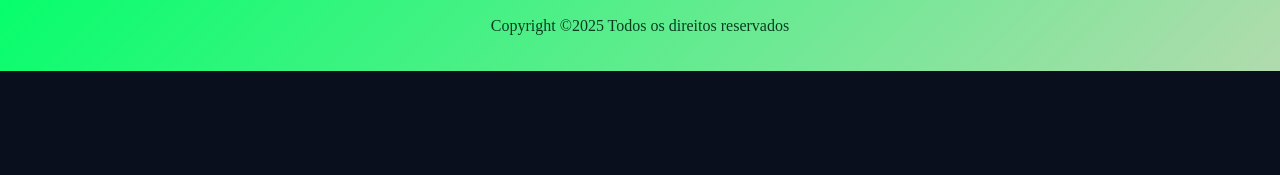
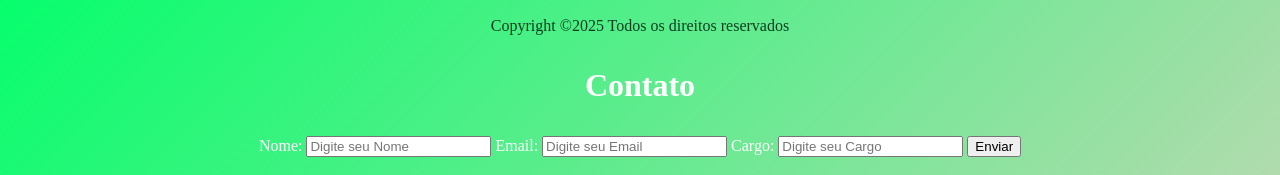
Before and after one commit to LuizCarlos2403/CurriculoFigma, a plain HTML site: page index.html in a window 1280 px wide. Shown: the part 2310-2485 px from the top of the page. Before the commit the page ends 2381 px from the top, so only its background shows below. Drawn offline with nearby package versions, Linux system fonts and the light colour scheme.

Commit message:
new-FrontFigma
Adicionamos Formulário

```diff
--- a/index.html
+++ b/index.html
@@ -111,6 +111,16 @@
             <i class="bi bi-linkedin"></i>
         </div>
         <p>Copyright ©2025 Todos os direitos reservados</p>
+
+    <h1>Contato</h1>
+    <label>Nome:</label>
+    <input type="text" placeholder="Digite seu Nome" required>
+    <label>Email:</label>
+    <input type="email" placeholder="Digite seu Email" required>
+    <label>Cargo:</label>
+    <input type="text" placeholder="Digite seu Cargo" required>
+    <button type="button">Enviar</button>
+
     </footer>
 
 </body>
```
